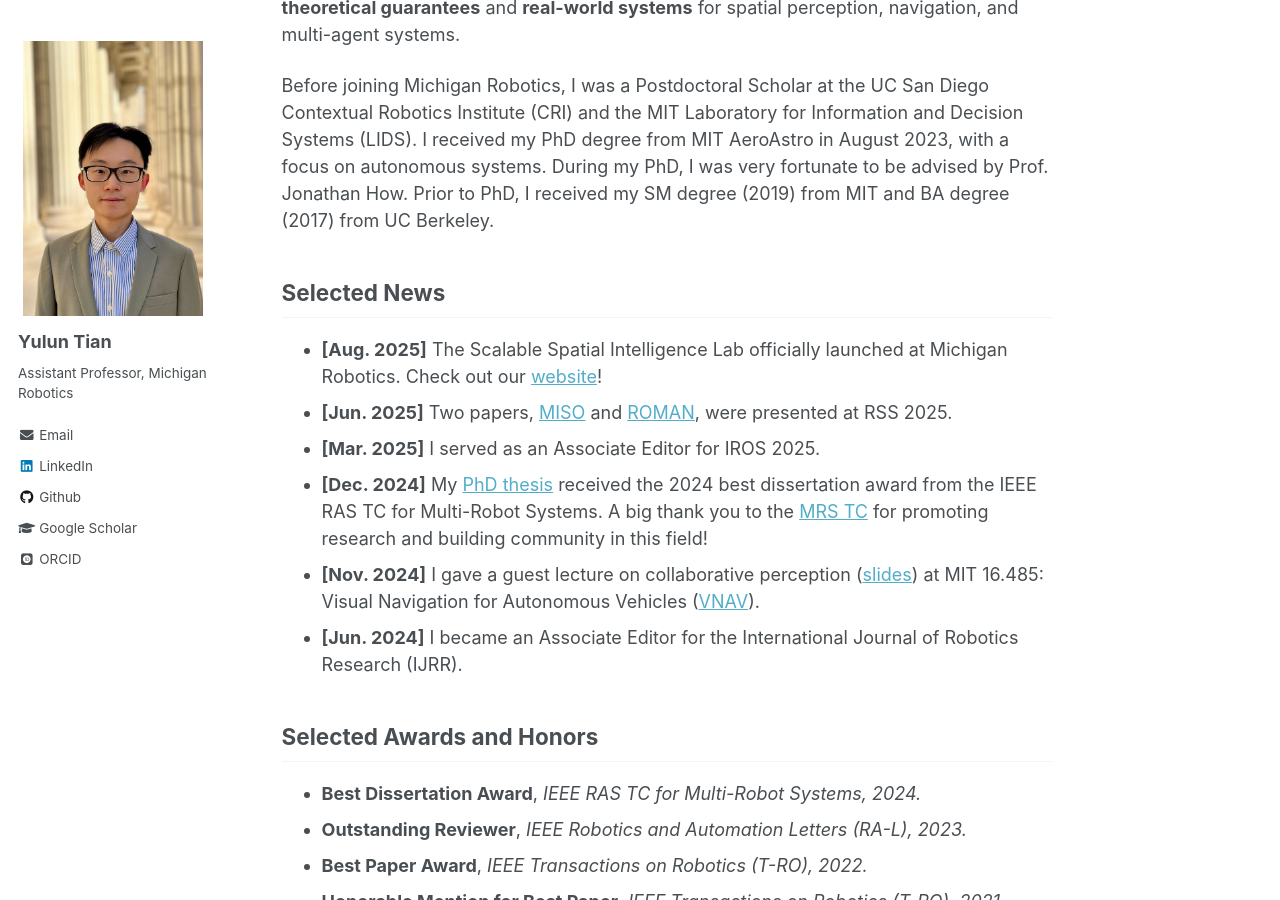
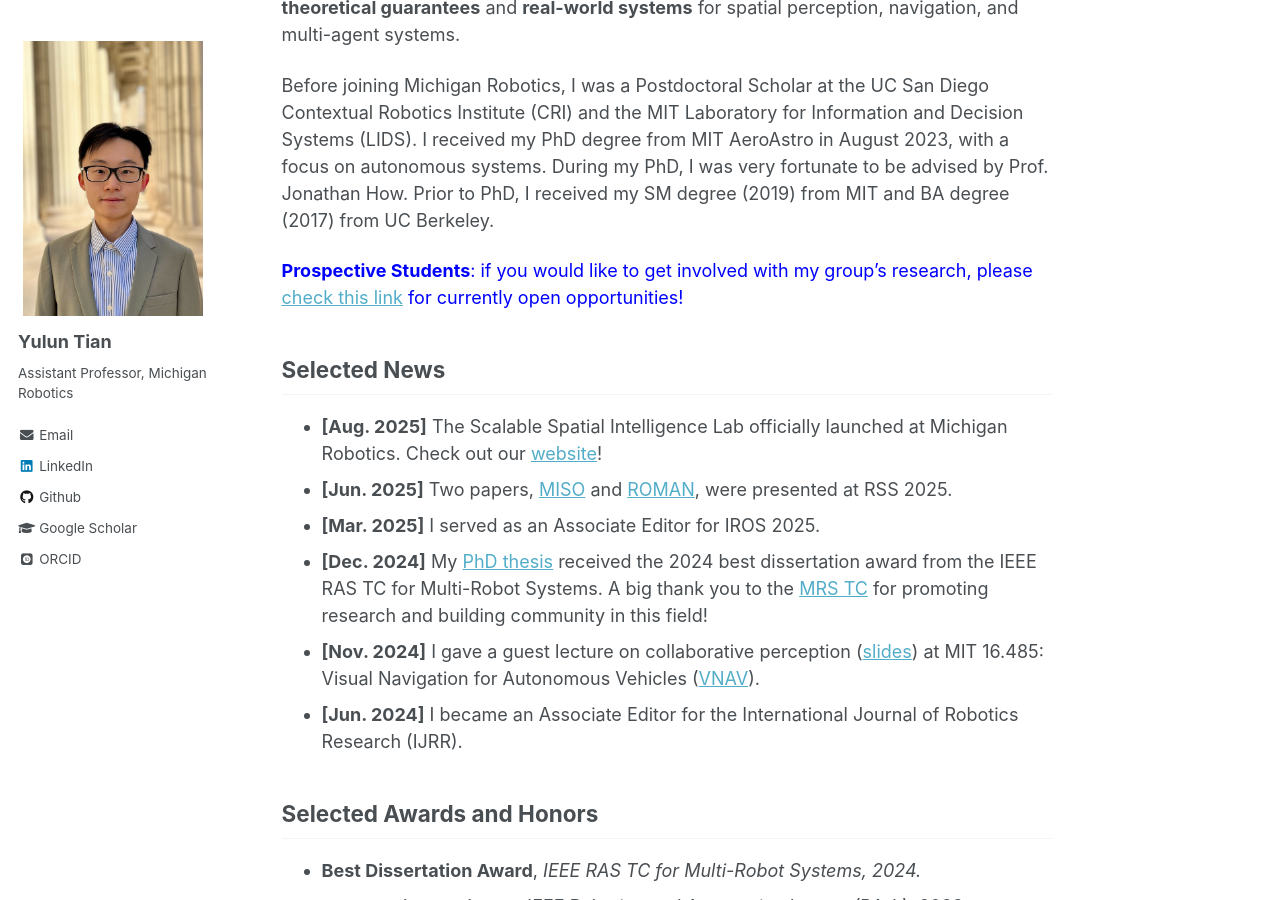
Before and after one commit to yuluntian/yuluntian.github.io, a Jekyll site: the page built from _pages/about.md, in a window 1280 px wide and 900 px high, scrolled down 301 px. Built offline with Jekyll 4.4.1, drawn with Linux system fonts in a browser that asks for light colours; some web fonts are replaced.

Commit message:
link to research opportunities page

```diff
--- a/_pages/about.md
+++ b/_pages/about.md
@@ -22,6 +22,8 @@ Before joining Michigan Robotics, I was a Postdoctoral Scholar at the UC San Die
 I received my PhD degree from MIT AeroAstro in August 2023, with a focus on autonomous systems.
 During my PhD, I was very fortunate to be advised by Prof. Jonathan How.
 Prior to PhD, I received my SM degree (2019) from MIT and BA degree (2017) from UC Berkeley.
+
+<span class="blue">**Prospective Students**: if you would like to get involved with my group's research, please [check this link](https://ssi.robotics.umich.edu/join-us) for currently open opportunities!</span>
 
 Selected News
 ------
```
